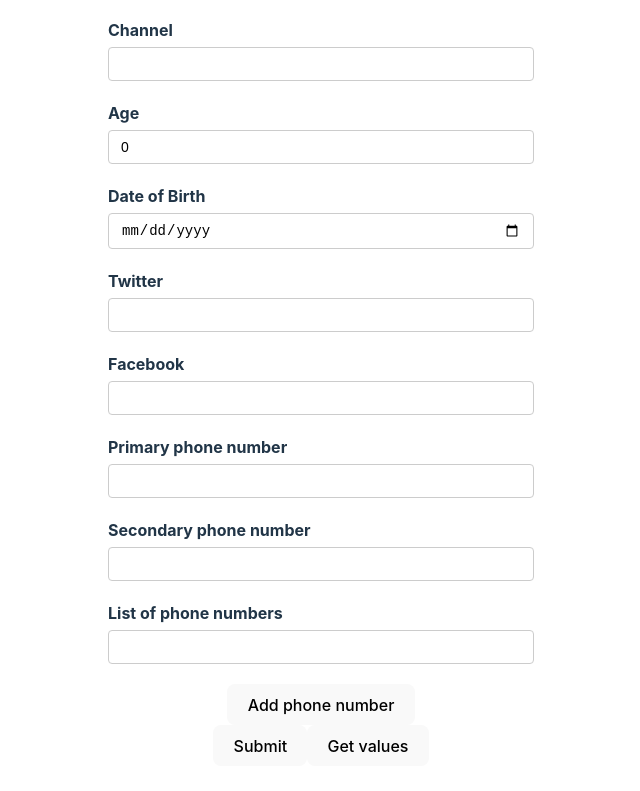
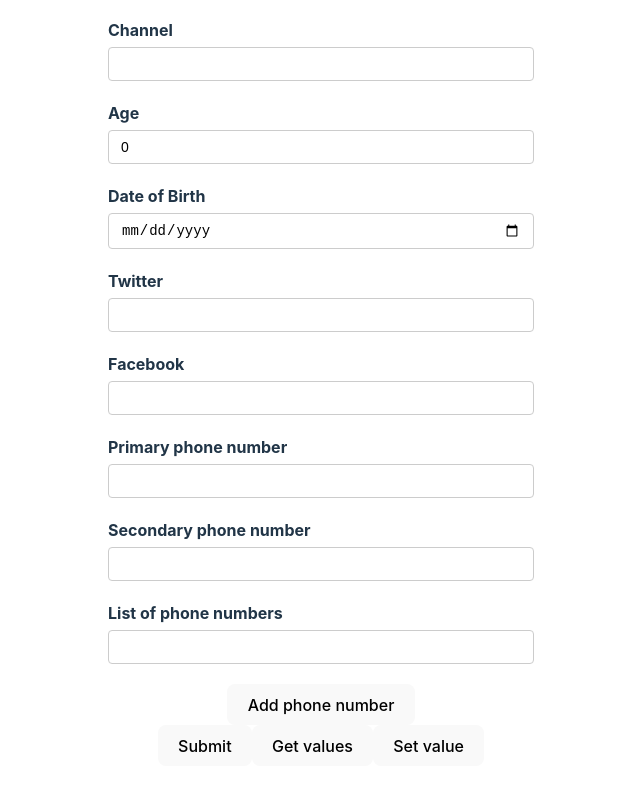
Before and after one commit to limmxc1/rhf-demo-by-Codevolution, a React (Vite) app: page / in a window 1280 px wide. Shown: the part 305-1096 px from the top of the page, without its empty margins (319-959 px from the left). Built offline with nearby package versions, Linux system fonts and the light colour scheme.

Commit message:
Set Field Value

```diff
--- a/src/components/YoutubeForm.jsx
+++ b/src/components/YoutubeForm.jsx
@@ -20,25 +20,37 @@
 			dob: new Date(),
 		},
 	});
-	const { register, control, handleSubmit, formState, watch, getValues } = form;
+	const {
+		register,
+		control,
+		handleSubmit,
+		formState,
+		watch,
+		getValues,
+		setValue,
+	} = form;
 	const { fields, append, remove } = useFieldArray({
 		name: 'phNumbers',
 		control,
 	});
 
 	const { errors } = formState;
-	// watch() => used when you need to track every change right after it happens (i.e. after every keystroke from user)
-	// getValues() => used when you only need to track the final change (i.e. when user finishes input and press 'Submit' button)
-	// Benefit of getValues() over watch(): does not cause frequent re-renders
-
 	const onSubmit = (data) => {
 		console.log('Form submitted', data);
 	};
 
 	const handleGetValues = () => {
-		// console.log("Get values", getValues()); // getting the entire form's values as an object
-		// console.log("Get values", getValues('social.twitter')) // getting a single value
-		console.log("Get values", getValues(['username', 'channel'])) // getting multiple values and storing them in an array
+		console.log('Get values', getValues(['username', 'channel']));
+	};
+	const handleSetValue = () => {
+		setValue('username', '', { // turns 'username' field into empty string
+			// note that it does not change the 'touched' and 'dirty' states.
+			shouldValidate: true,
+			shouldDirty: true,
+			shouldTouch: true,
+			// adding these 3 props will change the 'touched' and 'dirty' states when using setValue()
+		})
+
 	};
 
 	renderCount++;
@@ -233,11 +245,11 @@
 					</div>
 				</div>
 				<button>Submit</button>
-				<button
-					type="button"
-					onClick={handleGetValues}
-				>
+				<button type="button" onClick={handleGetValues}>
 					Get values
+				</button>
+				<button type="button" onClick={handleSetValue}>
+					Set value
 				</button>
 			</form>
 			<DevTool control={control} />
```
